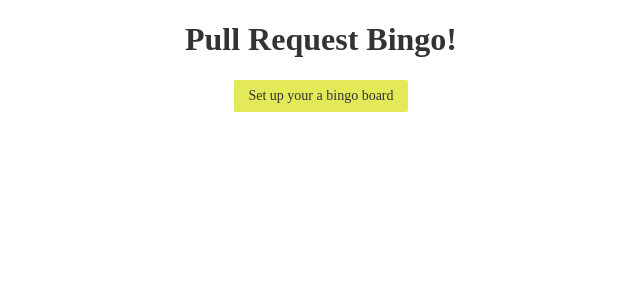
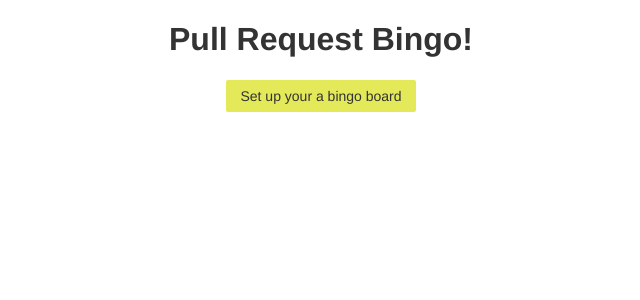
Before and after one commit to muan/bingo-board, a Jekyll site: the page built from index.html, in a window 1280 px wide. Shown: the top 300 px of the page, without its empty margins (319-959 px from the left). Built offline with Jekyll 4.4.1, drawn with Linux system fonts in a browser that asks for light colours.

Commit message:
fallback font

```diff
--- a/css/main.css
+++ b/css/main.css
@@ -1,5 +1,5 @@
 body {
-  font-family: Montserrat;
+  font-family: Montserrat, helvetica, sans-serif;
   color: #333;
   margin: 0;
 }
```
